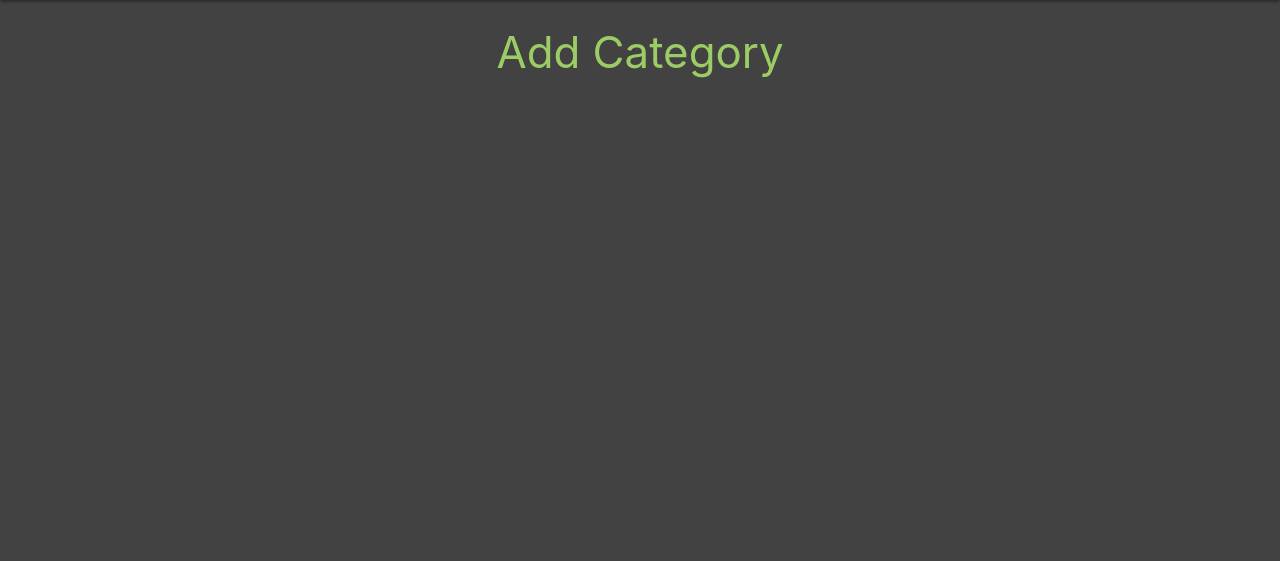
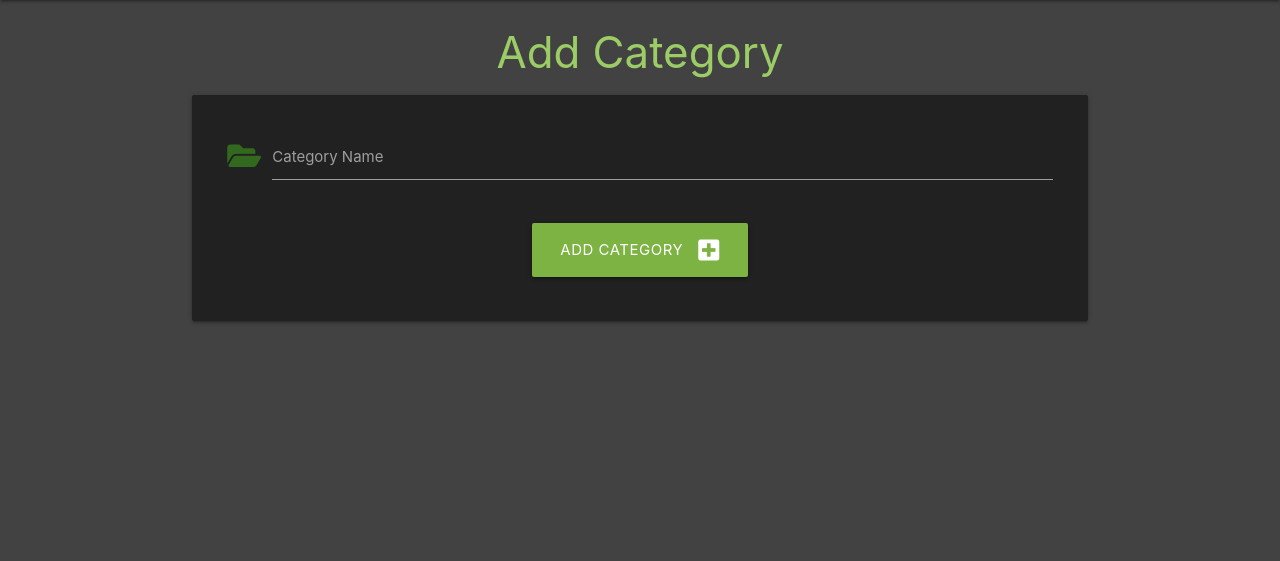
Before and after one commit to JoGorska/task-manager-flask-sqlalchemy, a Flask app: page /add_category in a window 1280 px wide. Shown: the part 64-625 px from the top of the page. Run offline with Flask 2, Linux system fonts and the light colour scheme.

Commit message:
Add form to add_category.html with inputting new category

```diff
--- a/taskmanager/templates/add_category.html
+++ b/taskmanager/templates/add_category.html
@@ -4,4 +4,26 @@
 
 <h3 class="light-green-text text-lighten-1 center-align">Add Category</h3>
 
+<div class="row card-panel grey darken-4">
+    <!-- form -->
+    <form class="col s12" method="POST" action="{{ url_for('add_category') }}">
+        <!-- category name -->
+        <div class="row">
+            <div class="input-field col s12">
+                <i class="fas fa-folder-open prefix light-green-text text-darken-4"></i>
+                <input id="category_name" name="category_name" minlength="3" maxlength="25" type="text" class="validate" required>
+                <label for="category_name">Category Name</label>
+            </div>
+        </div>
+        <!-- submit button -->
+        <div class="row">
+            <div class="col s12 center-align">
+                <button type="submit" class="btn-large light-green darken-1">
+                    Add Category <i class="fas fa-plus-square right"></i>
+                </button>
+            </div>
+        </div>
+    </form>
+</div>
+
 {% endblock %}
```
